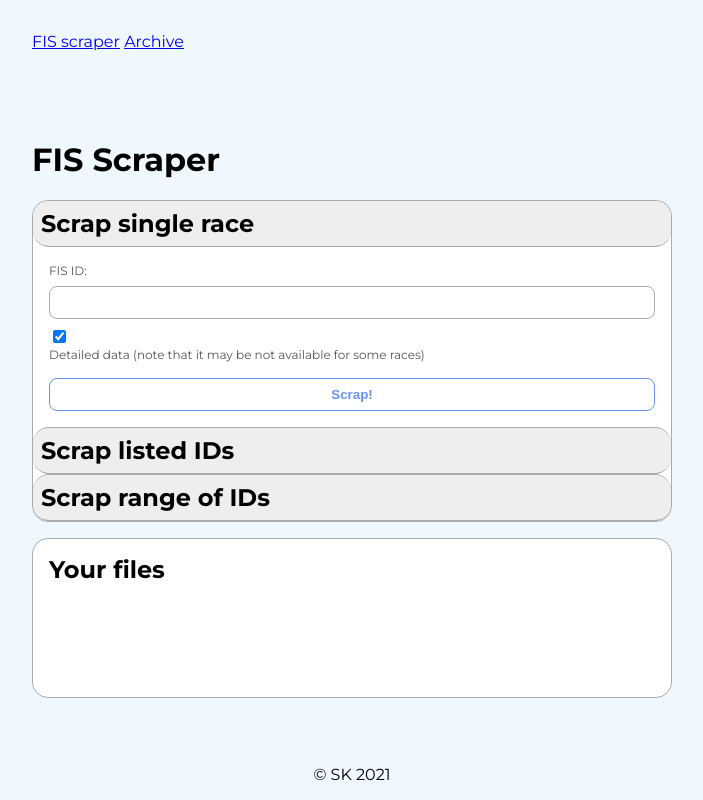
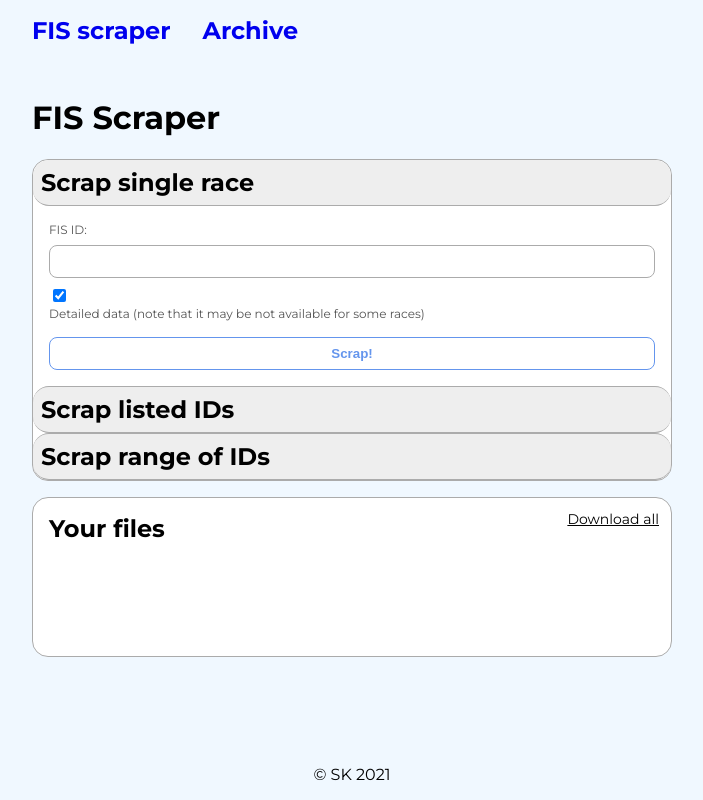
Before and after one commit to szymonkluba/fis-scraper-web, a Django app: page / in a window 1280 px wide. Shown: the whole page, without its empty margins (288-991 px from the left). Run offline with Django 3.2, Linux system fonts and the light colour scheme.

Commit message:
Adds archive and download all files endpoint.

```diff
--- a/scraper/urls.py
+++ b/scraper/urls.py
@@ -5,5 +5,7 @@ from . import views
 urlpatterns = [
     path("", views.home),
     path("scrap_race/", views.scrap_race),
-    path("download/<str:race_id>/", views.download_csv)
+    path("download/<str:race_id>/", views.download_csv),
+    path("download_all/", views.download_all),
+    path("archive/", views.archive),
 ]
--- a/scraper/utils.py
+++ b/scraper/utils.py
@@ -211,7 +211,7 @@ def export_zip(files, filename):
         content_type="application/zip",
     )
 
-    response["Content-Disposition"] = f"attachment; filename={filename}"
+    response["Content-Disposition"] = f"attachment; filename={filename}.zip"
     return response
 
 
--- a/scraper/views.py
+++ b/scraper/views.py
@@ -59,3 +59,23 @@ def download_all(request):
         body = request.body.decode("utf-8")
         body = json.loads(body)
         race_ids = body.get("race_ids")
+        if race_ids:
+            queryset_list = []
+            filenames = []
+            for race_id in race_ids:
+                race = Race.objects.get(fis_id=race_id)
+                filename = str(race).replace(" ", "_")
+                filenames.append(filename)
+                queryset = Participant.objects.filter(race=race)
+                queryset_list.append(queryset)
+
+            return export_zip(get_files_list(queryset_list, filenames), f"{race_ids[0]}-{race_ids[-1]}")
+        return HttpResponse(status=400)
+    return HttpResponse(status=405)
+
+
+@csrf_exempt
+def archive(request):
+    races = Race.objects.all()
+    data = serializers.serialize("json", races)
+    return JsonResponse(data, safe=False)
--- /dev/null
+++ b/static/scripts/download-all.js
@@ -0,0 +1,33 @@
+document.addEventListener("DOMContentLoaded", () => {
+    const filesContainer = document.getElementById("files-container");
+
+    const downloadAll = async (event) => {
+        event.preventDefault();
+        event.stopPropagation();
+        if (filesContainer && filesContainer.children.length > 0) {
+            const raceIDs = Array.from(filesContainer.querySelectorAll(".download__ID")).map(input => input.value);
+            if (raceIDs) {
+                const body = {
+                race_ids: raceIDs,
+            }
+
+            const config = {
+                method: "POST",
+                body: JSON.stringify(body),
+            }
+            await fetch("download_all/", config)
+                .then(response => response.blob())
+                .then(file => {
+                    const url = URL.createObjectURL(file)
+                    const link = document.createElement("a");
+                    link.href = url;
+                    link.click();
+                    URL.revokeObjectURL(url);
+                }).catch(e => console.log(e));
+            }
+        }
+    }
+
+    const downloadAllButton = document.getElementById("download-all");
+    downloadAllButton.addEventListener("click", downloadAll);
+})
--- /dev/null
+++ b/static/scripts/navigation.js
@@ -0,0 +1,51 @@
+document.addEventListener("DOMContentLoaded", () => {
+    const forms = document.getElementById("forms");
+    const filesContainer = document.getElementById("files-container");
+
+    const title = document.getElementById("title");
+    const filesTitle = document.getElementById("files-title");
+
+    const scraperLink = document.getElementById("scraper-link");
+    const archiveLink = document.getElementById("archive-link");
+
+    const openScraper = (event) => {
+        event.preventDefault();
+        forms.classList.replace("forms--hide", "forms--show");
+        filesContainer.innerHTML = "";
+        title.innerHTML = "FIS Scraper";
+        filesTitle.innerHTML = "Your files:"
+    }
+
+    const openArchive = (event) => {
+        event.preventDefault();
+        forms.classList.replace("forms--show", "forms--hide");
+        filesContainer.innerHTML = "";
+        title.innerHTML = "Archive";
+        filesTitle.innerHTML = "Archive files:"
+
+        fetch("archive/")
+            .then(response => response.json())
+            .then(data => {
+                    const races = JSON.parse(data).sort((a, b) => a.fields.place > b.fields.place);
+                    for (const race of races) {
+                        const primaryKey = race.pk;
+                        const raceID = race.fields.fis_id;
+                        const race_name = `${race.fields.place} ${race.fields.hill_size} ${race.fields.date.slice(0, 10)}`
+                        const button = document.createElement("a");
+                        const inputID = document.createElement("input");
+                        inputID.setAttribute("type", "hidden");
+                        inputID.setAttribute("value", raceID);
+                        inputID.className = "download__ID";
+                        button.innerHTML = race_name;
+                        button.href = `download/${primaryKey}/`;
+                        button.className = "download__link";
+                        filesContainer.appendChild(inputID);
+                        filesContainer.appendChild(button);
+                    }
+                }
+            )
+    }
+
+    scraperLink.addEventListener("click", openScraper);
+    archiveLink.addEventListener("click", openArchive);
+})
--- a/static/styles/styles.css
+++ b/static/styles/styles.css
@@ -10,7 +10,6 @@ body {
     background-color: aliceblue;
     display: flex;
     flex-direction: column;
-    justify-content: space-between;
 }
 
 *, *:before, *:after {
@@ -31,10 +30,30 @@ nav {
     margin-inline: auto;
     width: 100%;
     max-width: 40rem;
-    padding-block: 2rem;
+    padding-block: 1rem;
+    display: flex;
+    gap: 2rem;
+    font-size: 1.5rem;
+    font-weight: 700;
+    color: #555;
+}
+
+nav a {
+    appearance: none;
+    text-decoration: none;
+}
+
+nav a:hover {
+    color: #aaa;
+    transform: scale(1.1);
+}
+
+nav a:visited {
+    color: #555;
 }
 
 footer {
+    margin-top: auto;
     display: flex;
 }
 
@@ -50,9 +69,17 @@ h2 {
 }
 
 #scraper {
-    margin-inline: auto;
+    margin: 0 auto auto;
     max-width: 40rem;
     width: 100%;
+}
+
+.forms--show {
+    display: block;
+}
+
+.forms--hide {
+    display: none;
 }
 
 .forms {
@@ -165,6 +192,7 @@ h2 {
 }
 
 #files {
+    position: relative;
     box-sizing: border-box;
     padding: 1rem;
     margin-block: 1rem;
@@ -242,6 +270,20 @@ h2 {
     font-size: 1.5rem;
 }
 
+.download__download-all {
+    position: absolute;
+    right: .75rem;
+    top: .75rem;
+    appearance: none;
+    font-size: .876rem;
+    color: inherit;
+    display: inline-block;
+}
+
+.download__download-all:hover {
+    color: #555555;
+}
+
 @keyframes rotate {
     0%{
         transform: rotate(0);
--- a/templates/index.html
+++ b/templates/index.html
@@ -12,18 +12,20 @@
     <script src="{% static 'scripts\scrap-races-list.js' %}" type="module"></script>
     <script src="{% static 'scripts\scrap-races-range.js' %}" type="module"></script>
     <script src="{% static 'scripts\scrap-race.js' %}" type="module"></script>
+    <script src="{% static 'scripts\download-all.js' %}"></script>
+    <script src="{% static 'scripts\navigation.js' %}"></script>
 </head>
 <body>
 <header>
     <nav>
-        <a href="#">FIS scraper</a>
-        <a href="#">Archive</a>
+        <a href="#" id="scraper-link">FIS scraper</a>
+        <a href="#" id="archive-link">Archive</a>
     </nav>
 </header>
 <main>
     <div id="scraper">
-        <h1>FIS Scraper</h1>
-        <section class="forms">
+        <h1 id="title">FIS Scraper</h1>
+        <section class="forms forms--show" id="forms">
 
             <h2 class="forms__title">Scrap single race</h2>
 
@@ -94,7 +96,8 @@
 
         </section>
         <section id="files">
-            <h2>Your files</h2>
+            <h2 id="files-title">Your files</h2>
+            <a href="#" class="download__download-all" id="download-all">Download all</a>
             <div id="files-container"></div>
         </section>
     </div>
```
